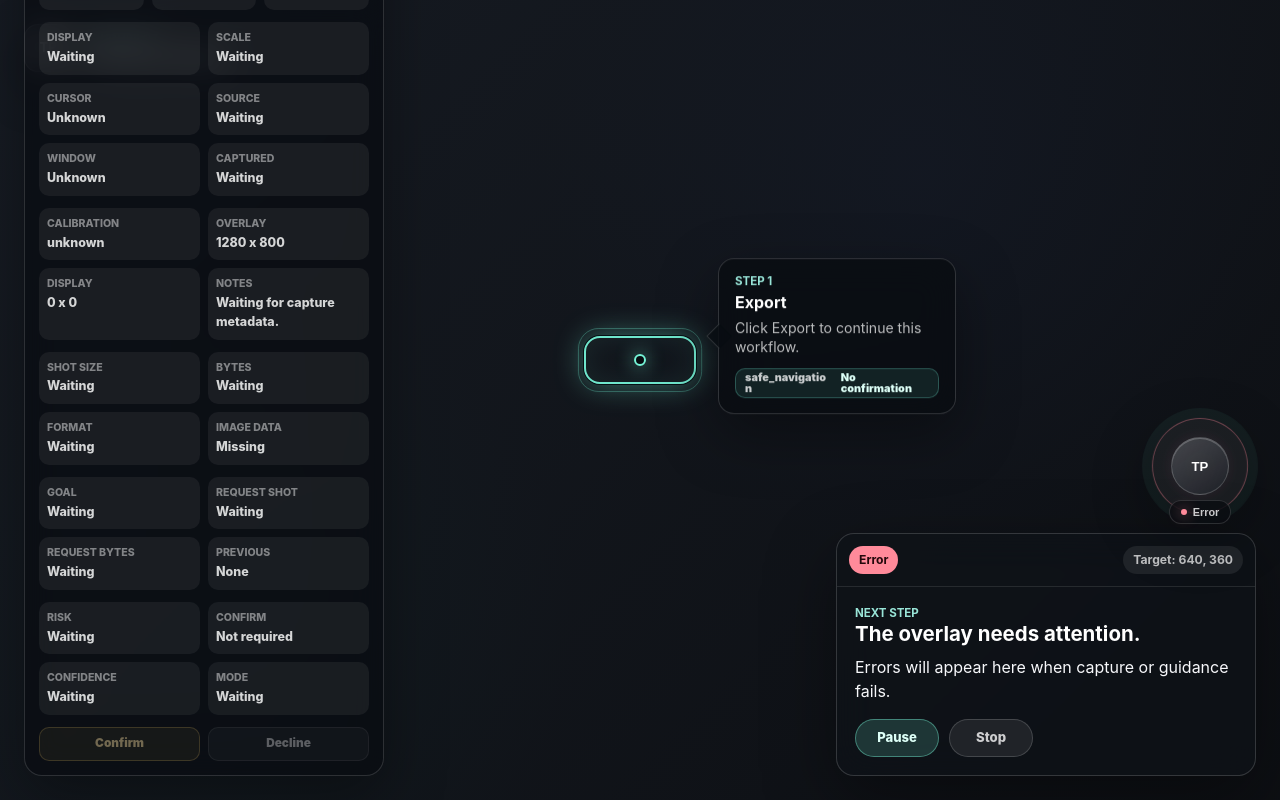
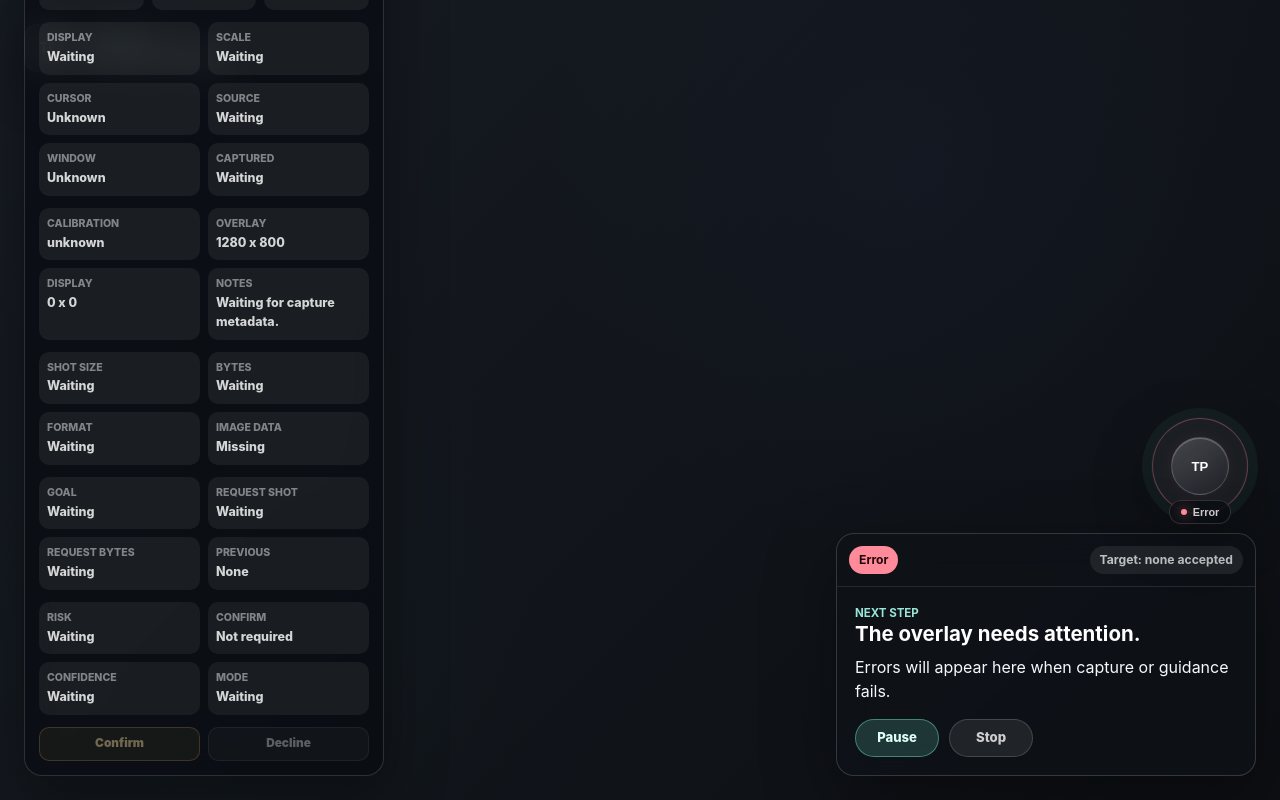
Before and after one commit to GargiGupta-io/toki, a React (Vite) app in the folder touchpilot/apps/desktop/: page / in a window 1280 px wide. Built offline with nearby package versions, Linux system fonts and the light colour scheme.

Commit message:
harden guidance refresh state

```diff
--- a/touchpilot/apps/desktop/src/App.tsx
+++ b/touchpilot/apps/desktop/src/App.tsx
@@ -168,6 +168,7 @@ function StepBubble({
 function DebugPanel({
   currentState,
   target,
+  hasAcceptedGuidance,
   captureMetadata,
   screenshotCapture,
   guidanceRequest,
@@ -183,6 +184,7 @@ function DebugPanel({
 }: {
   currentState: OverlayState;
   target: RenderedGuidanceTarget;
+  hasAcceptedGuidance: boolean;
   captureMetadata: CaptureMetadata | null;
   screenshotCapture: ScreenshotCapture | null;
   guidanceRequest: GuidanceRequest | null;
@@ -264,19 +266,15 @@ function DebugPanel({
       <dl className="debug-readout">
         <div>
           <dt>Target</dt>
-          <dd>{target.label}</dd>
+          <dd>{hasAcceptedGuidance ? target.label : "None accepted"}</dd>
         </div>
         <div>
           <dt>X/Y</dt>
-          <dd>
-            {target.x}, {target.y}
-          </dd>
+          <dd>{hasAcceptedGuidance ? `${target.x}, ${target.y}` : "Waiting"}</dd>
         </div>
         <div>
           <dt>Size</dt>
-          <dd>
-            {target.width} x {target.height}
-          </dd>
+          <dd>{hasAcceptedGuidance ? `${target.width} x ${target.height}` : "Waiting"}</dd>
         </div>
       </dl>
 
@@ -527,17 +525,26 @@ function App() {
   const isPaused = overlayState === "paused";
   const calibration = getCalibration(captureMetadata);
   const activeStep = guidanceResult?.step ?? null;
+  const acceptedStep = activeStep?.target != null ? activeStep : null;
+  const acceptedTarget = acceptedStep?.target ?? null;
+  const hasAcceptedGuidance = acceptedTarget != null;
   const activeTarget: RenderedGuidanceTarget =
-    activeStep?.target != null
+    acceptedTarget != null && acceptedStep != null
       ? {
-          ...activeStep.target,
-          instruction: activeStep.instruction,
+          ...acceptedTarget,
+          instruction: acceptedStep.instruction,
         }
       : testTarget;
 
   async function refreshCaptureMetadata() {
     setIsRefreshingCapture(true);
     setCaptureError(null);
+    setGuidanceIssues([]);
+    setGuidanceRequest(null);
+    setGuidanceResult(null);
+    setCaptureMetadata(null);
+    setScreenshotCapture(null);
+    setOverlayState("thinking");
 
     try {
       const [metadata, screenshot] = await Promise.all([
@@ -572,6 +579,9 @@ function App() {
     } catch (error) {
       const message = error instanceof Error ? error.message : String(error);
       setCaptureError(message);
+      setGuidanceRequest(null);
+      setGuidanceIssues([]);
+      setGuidanceResult(null);
       setOverlayState("error");
     } finally {
       setIsRefreshingCapture(false);
@@ -611,7 +621,9 @@ function App() {
         <div className="surface-header">
           <span className="state-pill">{meta.label}</span>
           <span className="coordinate-readout">
-            Target: {testTarget.x}, {testTarget.y}
+            {hasAcceptedGuidance
+              ? `Target: ${activeTarget.x}, ${activeTarget.y}`
+              : "Target: none accepted"}
           </span>
         </div>
 
@@ -639,7 +651,7 @@ function App() {
         </div>
       </section>
 
-      {overlayState !== "idle" && (
+      {overlayState !== "idle" && hasAcceptedGuidance && (
         <>
           <PointerRing target={activeTarget} />
           <StepBubble step={activeStep} target={activeTarget} guidance={guidanceResult} />
@@ -649,6 +661,7 @@ function App() {
       <DebugPanel
         currentState={overlayState}
         target={activeTarget}
+        hasAcceptedGuidance={hasAcceptedGuidance}
         captureMetadata={captureMetadata}
         screenshotCapture={screenshotCapture}
         guidanceRequest={guidanceRequest}
```
